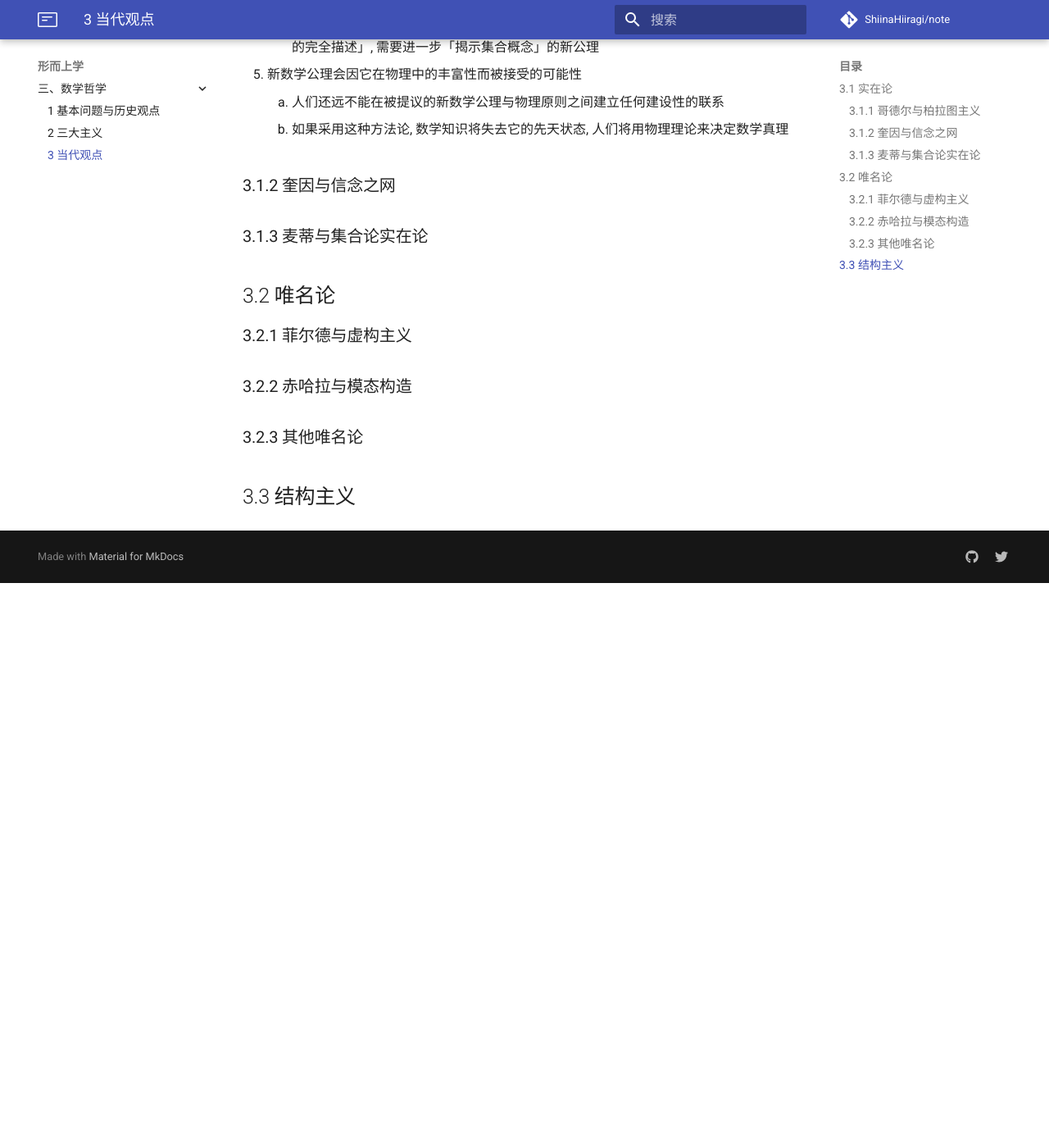
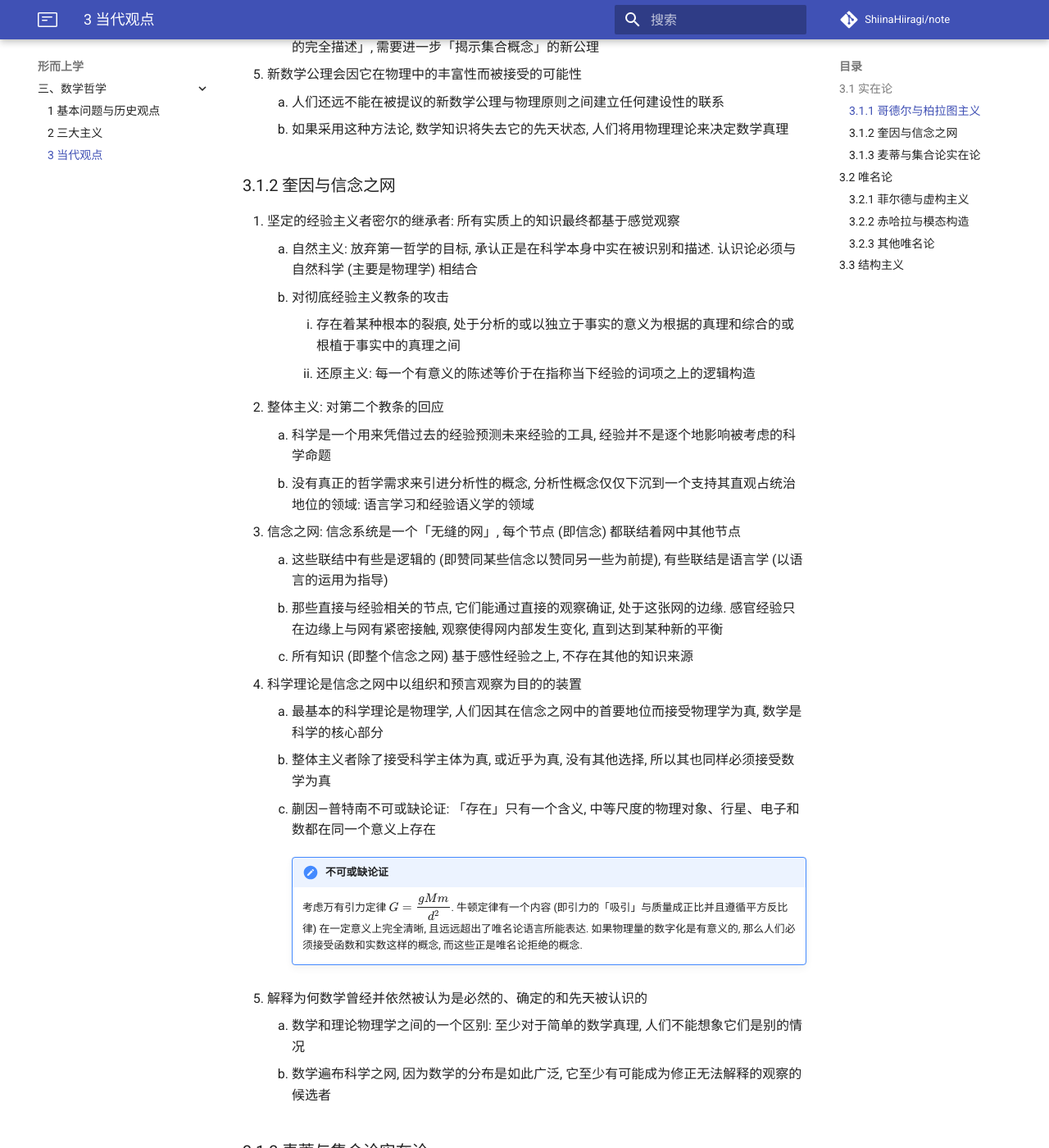
Before and after one commit to ShiinaHiiragi/note, an MkDocs documentation site: the page built from docs/meta/math/contemp.md, in a window 1280 px wide and 1400 px high, scrolled down 1099 px. Shown: the whole window at 82% size. Built offline with MkDocs 1.6.1 and Material for MkDocs 9.7.7, drawn with Linux system fonts in a browser that asks for light colours; comment, search, counter and statistics services are not loaded; before the commit the page ends 1810 px from its top, so only the background shows below that; some of the changed text lies outside the part shown.

Commit message:
add quine and maddy

```diff
--- a/docs/meta/math/contemp.md
+++ b/docs/meta/math/contemp.md
@@ -24,8 +24,55 @@
     2. 如果采用这种方法论, 数学知识将失去它的先天状态, 人们将用物理理论来决定数学真理
 
 ### 3.1.2 奎因与信念之网
+1. 坚定的经验主义者密尔的继承者: 所有实质上的知识最终都基于感觉观察
+    1. 自然主义: 放弃第一哲学的目标, 承认正是在科学本身中实在被识别和描述. 认识论必须与自然科学 (主要是物理学) 相结合
+    2. 对彻底经验主义教条的攻击
+        1. 存在着某种根本的裂痕, 处于分析的或以独立于事实的意义为根据的真理和综合的或根植于事实中的真理之间
+        2. 还原主义: 每一个有意义的陈述等价于在指称当下经验的词项之上的逻辑构造
+2. 整体主义: 对第二个教条的回应
+    1. 科学是一个用来凭借过去的经验预测未来经验的工具, 经验并不是逐个地影响被考虑的科学命题
+    2. 没有真正的哲学需求来引进分析性的概念, 分析性概念仅仅下沉到一个支持其直观占统治地位的领域: 语言学习和经验语义学的领域
+3. 信念之网: 信念系统是一个「无缝的网」, 每个节点 (即信念) 都联结着网中其他节点
+    1. 这些联结中有些是逻辑的 (即赞同某些信念以赞同另一些为前提), 有些联结是语言学 (以语言的运用为指导)
+    2. 那些直接与经验相关的节点, 它们能通过直接的观察确证, 处于这张网的边缘. 感官经验只在边缘上与网有紧密接触, 观察使得网内部发生变化, 直到达到某种新的平衡
+    3. 所有知识 (即整个信念之网) 基于感性经验之上, 不存在其他的知识来源
+4. 科学理论是信念之网中以组织和预言观察为目的的装置
+    1. 最基本的科学理论是物理学, 人们因其在信念之网中的首要地位而接受物理学为真, 数学是科学的核心部分
+    2. 整体主义者除了接受科学主体为真, 或近乎为真, 没有其他选择, 所以其也同样必须接受数学为真
+    3. 蒯因—普特南不可或缺论证: 「存在」只有一个含义, 中等尺度的物理对象、行星、电子和数都在同一个意义上存在
+
+        !!! note "不可或缺论证"
+            考虑万有引力定律 $G=\dfrac{gMm}{d^2}$. 牛顿定律有一个内容 (即引力的「吸引」与质量成正比并且遵循平方反比律) 在一定意义上完全清晰, 且远远超出了唯名论语言所能表达. 如果物理量的数字化是有意义的, 那么人们必须接受函数和实数这样的概念, 而这些正是唯名论拒绝的概念.
+
+5. 解释为何数学曾经并依然被认为是必然的、确定的和先天被认识的
+    1. 数学和理论物理学之间的一个区别: 至少对于简单的数学真理, 人们不能想象它们是别的情况
+    2. 数学遍布科学之网, 因为数学的分布是如此广泛, 它至少有可能成为修正无法解释的观察的候选者
 
 ### 3.1.3 麦蒂与集合论实在论
+1. 自然主义: 关于一类实体的本体论实在论是合理的, 如果这些实体的客观存在性是人们对世界最好解释的一部分
+    1. 支持不可或缺论证: 由于数学对现代科学是本质的, 而这个现代科学是人类「最好的理论」, 因此有充足的理由相信数学对象的存在
+    2. 容纳数学的主体 (而不仅仅是那些在科学中找到应用的部分) 是任何数学哲学所必需的
+    3. 不可或缺论证忽略了初等数学的「显然性」, 即信念之网的最理论化的部分恰恰不是显然的
+2. 折中的柏拉图主义: 两层数学认识论, 两层互相支持, 并且一起容纳了整个数学
+    1. 下层直观: 支持着基本数学理论的底层原则
+    2. 上层数学: 通过它对下层的数学和自然科学的应用而得到了外在的辩护
+3. 数学直观必须在科学的领地获得体面的身份才能为自然主义者所援引
+    1. 对象探测器: 正常人在儿童阶段会形成神经生理学上的细胞群落, 它们可以知觉和分辨物理对象. 这些细胞群落在感应物和感知物之间的鸿沟上架起了桥梁, 它们允许主体把物理对象从环境中分离出来
+
+        !!! note "物理对象集合的知觉"
+            考虑 $4$ 双鞋的集合 $A$ (把每双鞋看作两只鞋的集合). $B$ 为同样的 $8$ 只鞋的集合
+
+            1. $A$ 有 $4$ 个元素而 $B$ 有 $8$ 个, $A$ 的元素本身也是集合, $B$ 的元素是鞋而不是集合
+            2. 在知觉作为 $8$ 只鞋的质料和知觉作为 $4$ 双鞋的质料之间存在着一个差别, 即 $A$ 和 $B$ 有不同的格式塔, 即使它们占据了同样大小的空间和时间
+
+    2. 集合论 (包括无穷公理) 为数学提供了一个统一的基础, 后者又是信念之网的本质部分
+        1. 现代集合论不涉及物理对象的集合, 集合论层谱完全是抽象的. 麦蒂没有主张人类能知觉到这样的「纯集合」, 也不主张人类有关于其直接直观
+        2. 麦蒂通过勾勒出一种足够强的集合论, 在其中所有对象都是物理对象或物理对象的集合的集合, 展示了如何放弃纯集合
+    3. 人类需要某些经验以便发展他们的对象探测器和集合探测器, 但是没有特别的感觉经验是必需的
+
+4. 每一无歧义的集合论语句都有客观真值
+    1. 麦蒂考察了扩展 $\mathrm{ZFC}$ 的几种方式，注意到它们中的每一个回答了至少「某些」未解决的问题, 每个都享有一系列外在的支持、不同程度的直观和经验法则证据的补充
+    2. 在何种理性的基础上人们可以在这些理论中作出选择
 
 ## 3.2 唯名论
 ### 3.2.1 菲尔德与虚构主义
```
Also changed, not shown: docs/index.md (+2 -2 lines).
